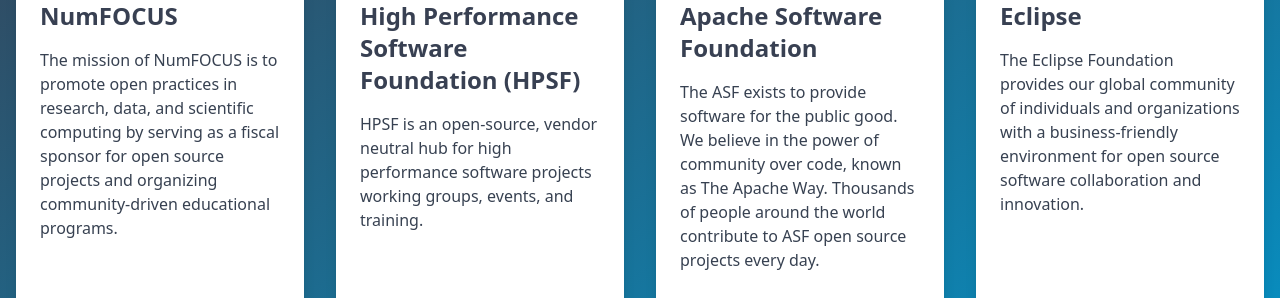
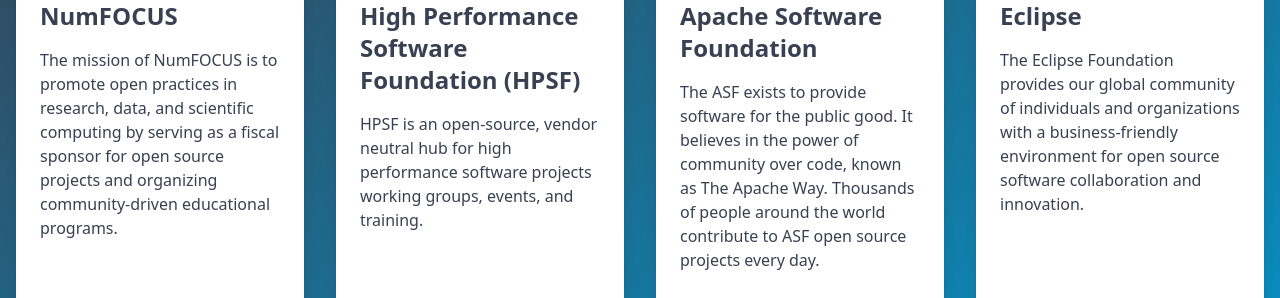
Before and after one commit to corsa-center/corsa-center.github.io, a Jekyll site: the page built from docs/index.html, in a window 1280 px wide and 900 px high, scrolled down 1579 px. Shown: the part 179-477 px from the top of the window. Built offline with Jekyll 4.4.1, drawn with Linux system fonts in a browser that asks for light colours; nearby versions of some CDN libraries.

Commit message:
Update index.html

```diff
--- a/docs/index.html
+++ b/docs/index.html
@@ -46,11 +46,11 @@
     button_text: Learn more
     internal_url: true
   - name: Apache Software Foundation
-    content: "The ASF exists to provide software for the public good. We believe in the power of community over code, known as The Apache Way. Thousands of people around the world contribute to ASF open source projects every day."
-    button_link: "https://www.apache.org/"
+    content: "The ASF exists to provide software for the public good. It believes in the power of community over code, known as The Apache Way. Thousands of people around the world contribute to ASF open source projects every day."
+    button_link: /foundations/apache.html
     button_text: Learn more
     disable_button: false
-    internal_url: false
+    internal_url: true
   - name: Eclipse
     content: "The Eclipse Foundation provides our global community of individuals and organizations with a business-friendly environment for open source software collaboration and innovation."
     button_link: "https://www.eclipse.org/"
```
